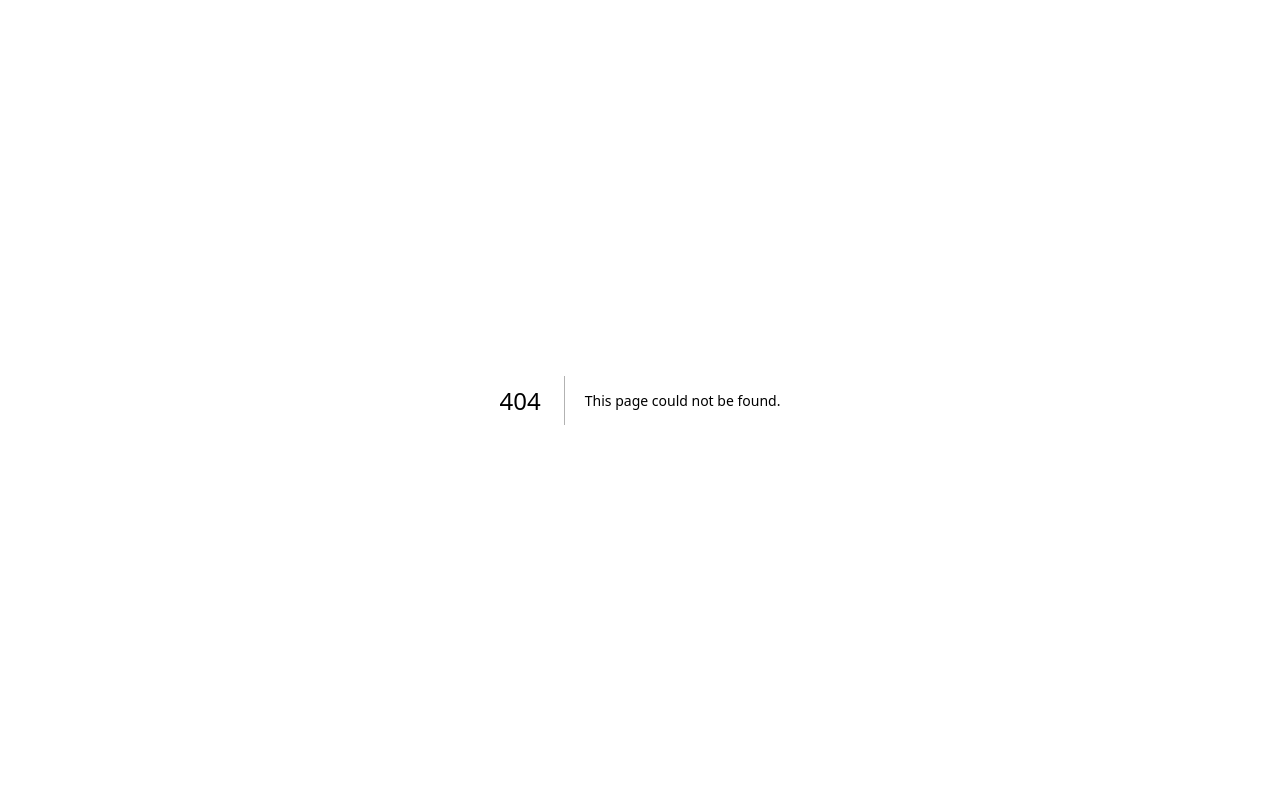
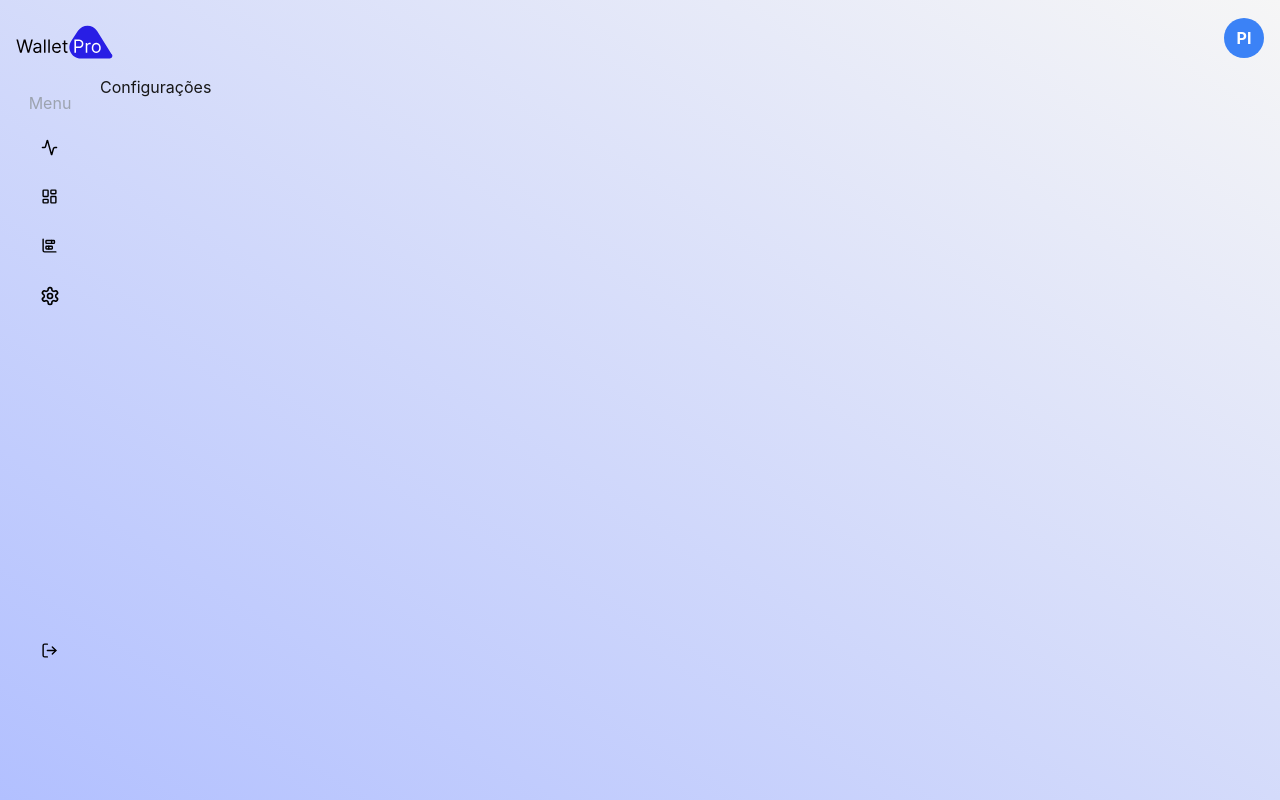
Before and after one commit to PedroItaloQ/financial_manangement, a Next.js app: page /configuracoes in a window 1280 px wide. Before the commit this address had no page. Built offline with nearby package versions, Linux system fonts and the light colour scheme.

Commit message:
feat: created config

```diff
--- /dev/null
+++ b/src/pages/configuracoes/index.tsx
@@ -0,0 +1,11 @@
+import MainLayout from "@/layouts/MainLayout";
+
+const Config = () => {
+    return(
+        <MainLayout>
+            Configurações
+        </MainLayout>
+    )
+}
+
+export default Config;
```
